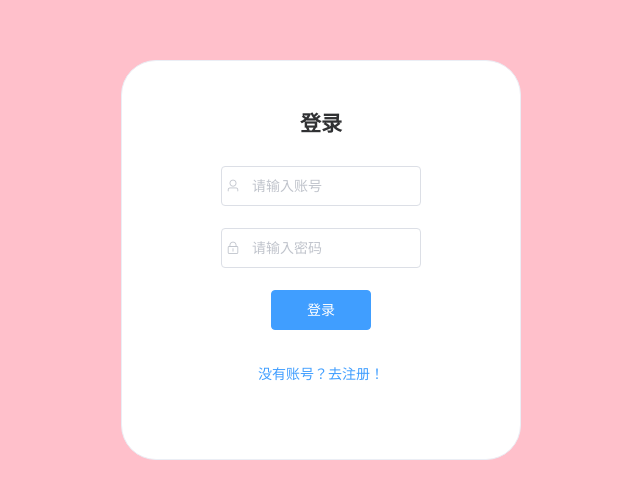
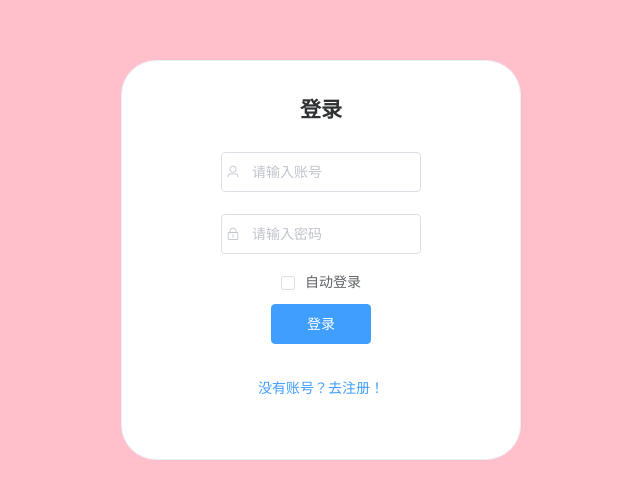
Before and after one commit to chengxiaoji/myvue, a Vue app: page /#/login in a window 1280 px wide. Shown: the part 140-638 px from the top of the page, without its empty margins (319-959 px from the left). Built offline with nearby package versions, Linux system fonts and the light colour scheme.

Commit message:
myvue 2.6

```diff
--- a/src/view/Login.vue
+++ b/src/view/Login.vue
@@ -10,12 +10,14 @@
             <i class="el-icon-user" slot="prefix"></i>
           </el-input>
         </el-form-item>
-        <el-form-item prop="password">
+        <el-form-item prop="password" style="margin-bottom: 8px">
           <el-input type="password" v-model="loginForm.password" placeholder="请输入密码" style="width: 200px">
             <i class="el-icon-lock" slot="prefix"></i>
           </el-input>
         </el-form-item>
-
+        <el-form-item prop="cookies" class="cookiesInput">
+          <el-checkbox label="自动登录" name="type" v-model="loginForm.isSetCookies"></el-checkbox>
+        </el-form-item>
         <el-form-item>
           <el-button type="primary" @click="submitForm('loginForm')" style="width: 100px;color: white">登录</el-button>
         </el-form-item>
@@ -34,6 +36,7 @@ export default {
       loginForm: {
         userName: '',
         password: '',
+        isSetCookies:false,
       },
       rules:{
         userName:[
@@ -56,7 +59,8 @@ export default {
         if(valid){
         this.$axios.post('Forum_api/Login.php',{
             name:this.loginForm.userName,
-            pass:this.loginForm.password
+            pass:this.loginForm.password,
+            isSetCookies:this.loginForm.isSetCookies
           }).then(res => {
           if (res.data['code']===200) {
             this.$router.push('/');
@@ -101,4 +105,9 @@ export default {
   align-items: center;
   flex-direction: column;
 }
+.cookiesInput {
+  position: relative;
+  height: 20px;
+}
+
 </style>
```
